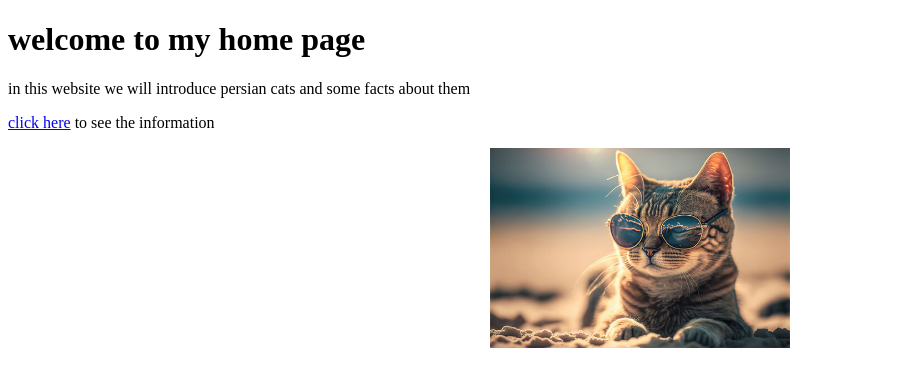
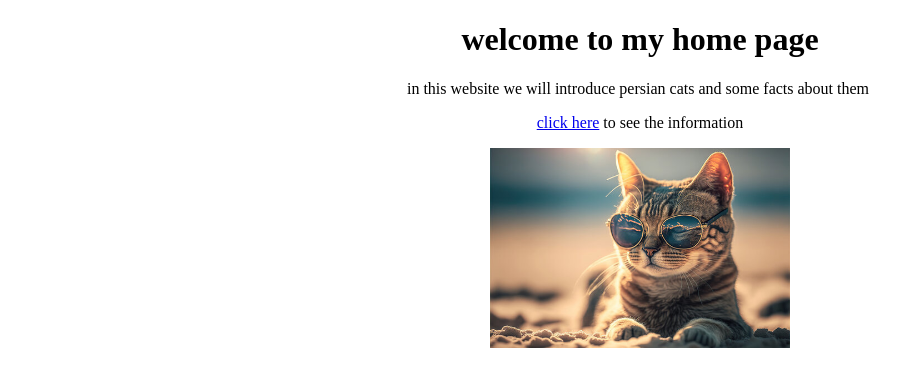
Before and after one commit to Hevi-Araz/expression-web-4-project, a plain HTML site: page index.html in a window 1280 px wide. Shown: the whole page, without its empty margins (0-924 px from the left). Drawn offline with Linux system fonts and the light colour scheme.

Commit message:
Update index.html

```diff
--- a/index.html
+++ b/index.html
@@ -8,11 +8,11 @@
 
 <body>
 
-<h1>welcome to my home page</h1>
+<center><h1>welcome to my home page</h1>
 <p>in this website we will introduce persian cats and some facts about them&nbsp;
 </p>
 <p><a href="info.html">click here</a> to see the information </p>
-
+</center>
 </body>
 <center><img src="cat2.jpg" width="300px"></center>
 </html>
```
